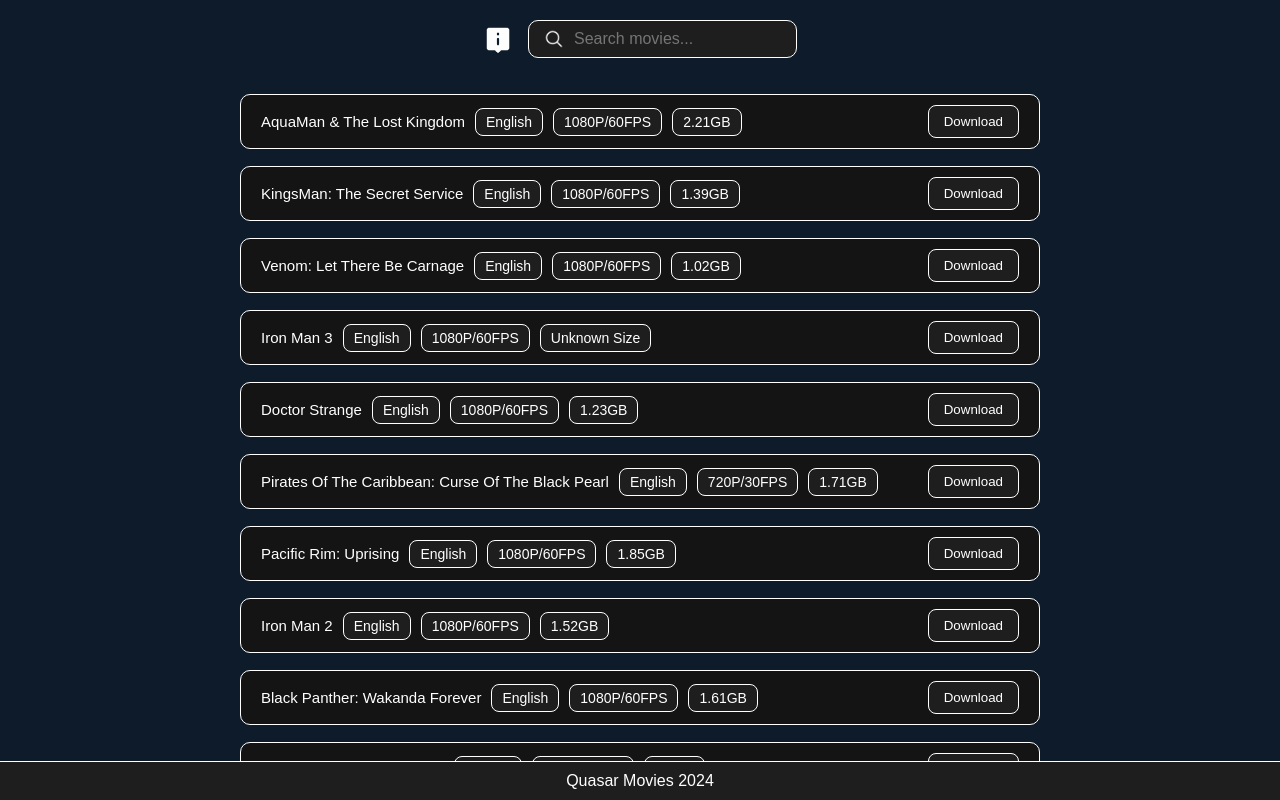
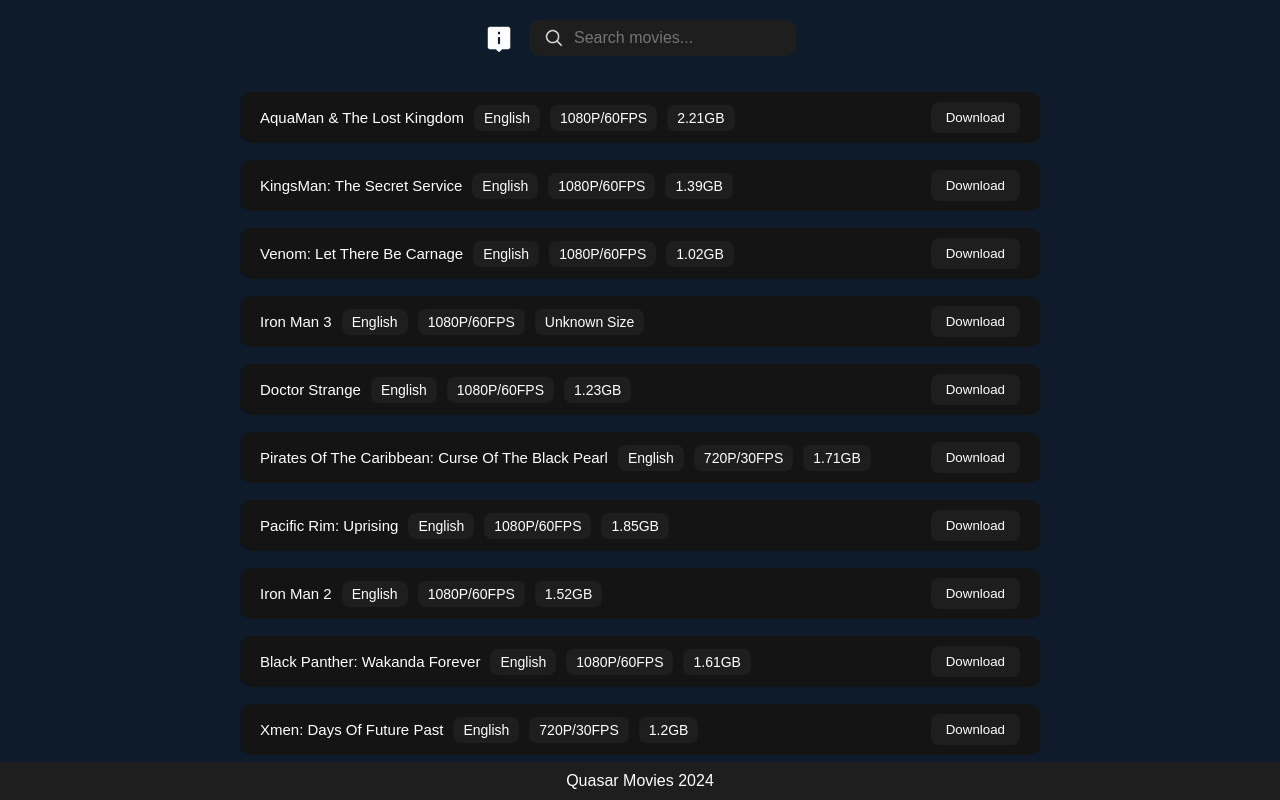
Before and after one commit to QuasarNet/QuasarMovies, a plain HTML site: page index.html in a window 1280 px wide. Drawn offline with Linux system fonts and the light colour scheme.

Commit message:
Responsive & UX Improvements

```diff
--- a/index.html
+++ b/index.html
@@ -5,6 +5,8 @@
     <meta name="viewport" content="width=device-width, initial-scale=1.0">
     <title>Quasar Movies</title>
     <link rel="icon" href="logo.png" type="image/x-icon">
+    <link rel="stylesheet" href="responsive.css">
+    <link rel="stylesheet" href="ux.css">
 
 <style>
     * {
@@ -162,6 +164,11 @@
         border-radius: 8px;
         color: white;
         cursor: pointer;
+        transition: background-color 0.3s;
+    }
+
+    .download-btn:hover {
+        background-color: #2a2a2a;
     }
 
     footer {
--- /dev/null
+++ b/responsive.css
@@ -0,0 +1,106 @@
+* {
+  margin: 0;
+  padding: 0;
+  box-sizing: border-box;
+}
+
+body {
+  font-family: Arial, sans-serif;
+  color: #fff;
+  overflow-x: hidden;
+}
+
+.container {
+  width: 90%;
+  max-width: 1200px;
+  margin: 0 auto;
+  padding: 20px;
+  border-radius: 10px;
+  background-color: #0d1b2a;
+}
+
+@media only screen and (min-width: 1024px) {
+  .container {
+    max-width: 80%;
+    padding: 40px;
+  }
+  body {
+    font-size: 16px;
+  }
+}
+
+@media only screen and (max-width: 768px) {
+  .container {
+    width: 95%;
+    padding: 15px;
+  }
+  body {
+    font-size: 14px;
+  }
+}
+
+@media only screen and (min-width: 768px) and (max-width: 1024px) {
+  .container {
+    max-width: 90%;
+    padding: 20px;
+  }
+  body {
+    font-size: 15px;
+  }
+}
+
+@media only screen and (min-device-width: 1280px) and (orientation: landscape) {
+  .container {
+    max-width: 75%;
+  }
+  body {
+    font-size: 16px;
+  }
+}
+
+@media only screen and (min-device-width: 720px) and (orientation: portrait) {
+  .container {
+    max-width: 90%;
+    padding: 20px;
+  }
+  body {
+    font-size: 15px;
+  }
+}
+
+@media only screen and (min-device-width: 1920px) {
+  .container {
+    max-width: 70%;
+    padding: 50px;
+  }
+  body {
+    font-size: 18px;
+  }
+}
+
+img, video {
+  max-width: 100%;
+  height: auto;
+}
+
+button {
+  padding: 10px 20px;
+  border: none;
+  background-color: #1e1e1e;
+  color: #fff;
+  border-radius: 5px;
+  cursor: pointer;
+}
+
+button:hover {
+  background-color: #333;
+}
+
+a {
+  color: #1e90ff;
+  text-decoration: none;
+}
+
+a:hover {
+  text-decoration: underline;
+}
--- /dev/null
+++ b/ux.css
@@ -0,0 +1,47 @@
+@media (hover: none) and (pointer: coarse),
+       (max-width: 768px),
+       (max-device-width: 1024px),
+       (device-width: 1280px) and (device-height: 720px) {
+
+    * {
+        text-decoration: none !important;
+        outline: none !important;
+        border: none !important;
+        box-shadow: none !important;
+    }
+
+    body, input, textarea, button, a, select {
+        -webkit-tap-highlight-color: transparent !important;
+        -webkit-focus-ring-color: transparent !important;
+        -moz-outline-style: none !important;
+    }
+
+    :focus {
+        outline: none !important;
+    }
+
+    a, button {
+        text-decoration: none !important;
+        color: inherit !important;
+    }
+
+    button:hover,
+    button:focus,
+    a:hover,
+    a:focus {
+        background: none !important;
+    }
+
+    @media (device-width: 1280px) and (device-height: 720px),
+           (device-width: 1920px) and (device-height: 1080px) {
+        * {
+            user-select: none !important;
+            -webkit-user-select: none !important;
+            -ms-user-select: none !important;
+        }
+    }
+
+    html, body {
+        touch-action: manipulation !important;
+    }
+}
```
